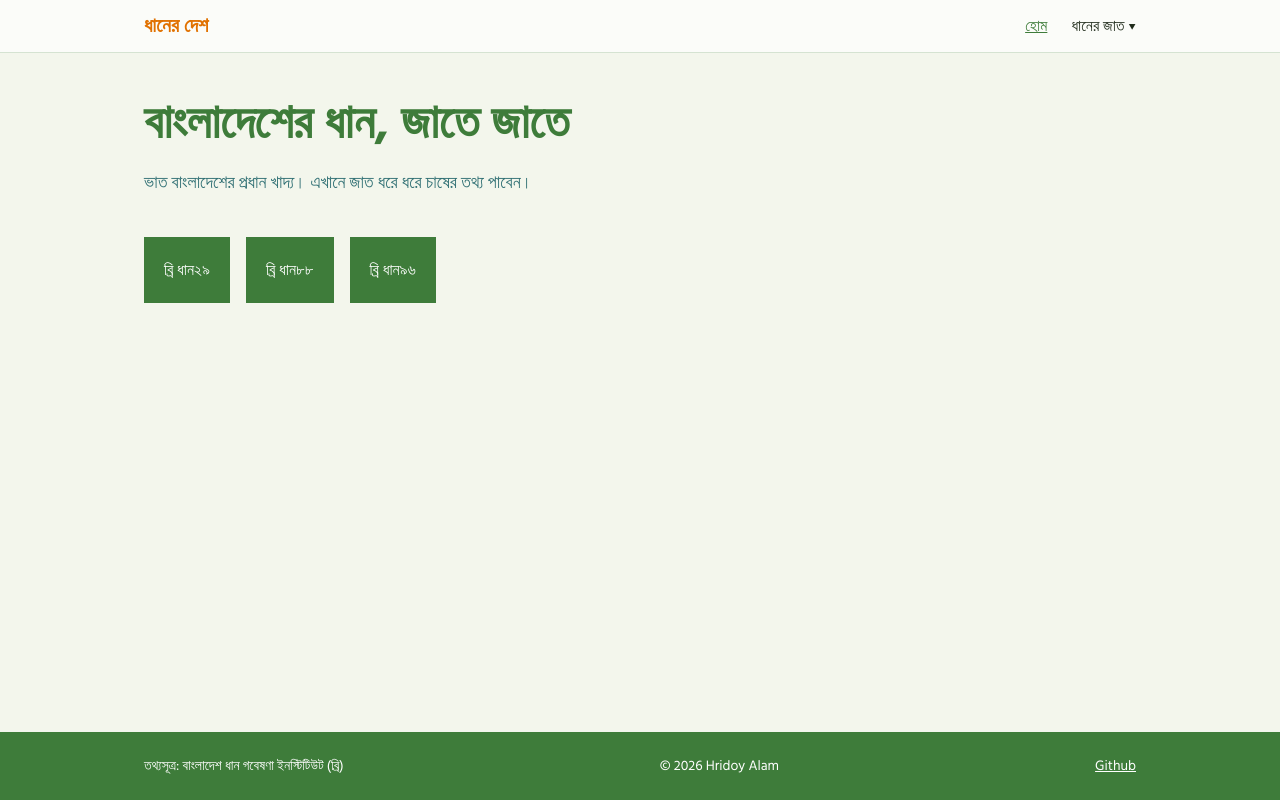
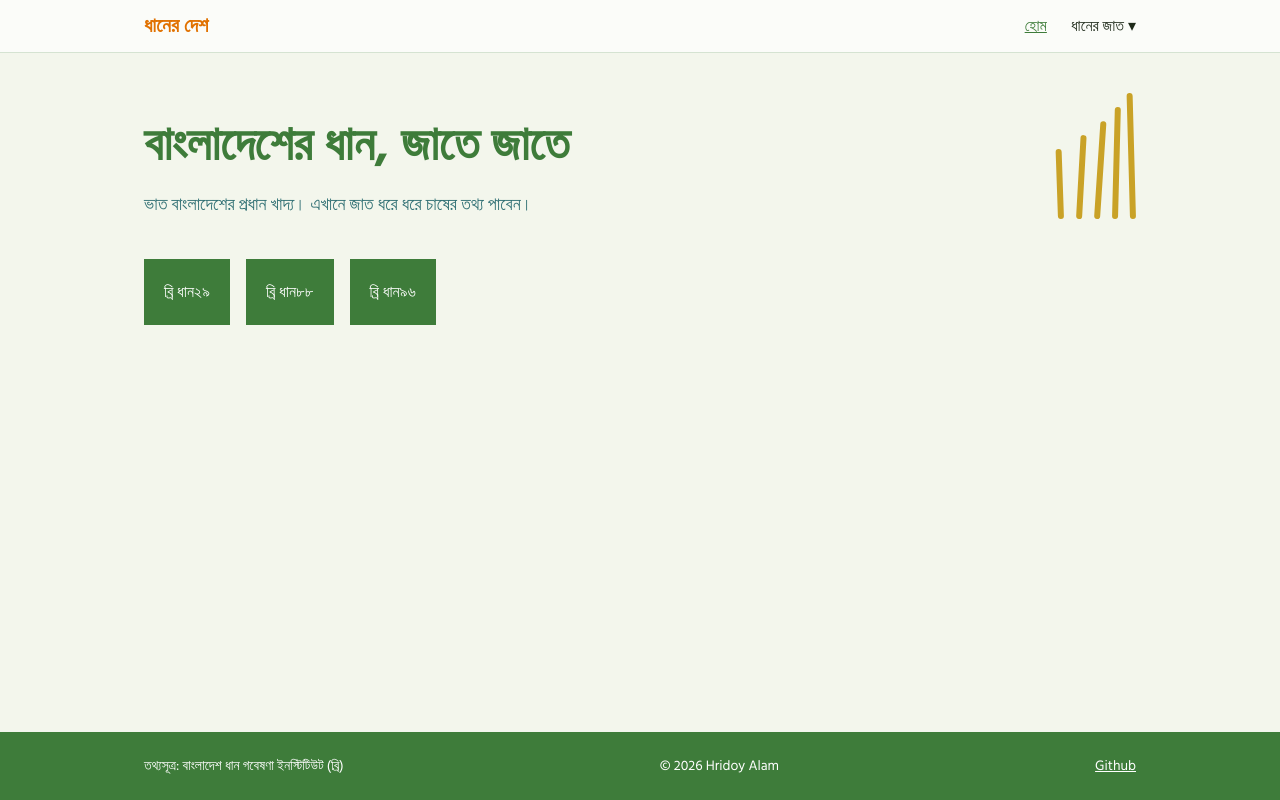
Before and after one commit to HridoyAlam/rice_app, a React (Vite) app: page / in a window 1280 px wide. Built offline with nearby package versions, Linux system fonts and the light colour scheme.

Commit message:
framer motion added

```diff
--- a/package.json
+++ b/package.json
@@ -11,6 +11,7 @@
   },
   "dependencies": {
     "@tailwindcss/vite": "^4.3.3",
+    "framer-motion": "^14.1.0",
     "react": "^19.2.8",
     "react-dom": "^19.2.8",
     "react-router-dom": "^7.18.4",
--- a/src/components/Hero.jsx
+++ b/src/components/Hero.jsx
@@ -1,7 +1,10 @@
+import { section } from "framer-motion/client";
 import React from "react";
+import Stalks from "./Stalks";
 
 const Hero = () => {
   return (
+    <section className="flex flex-col items-start justify-between gap-8 sm:flex-row sm:items-end">
       <div className="max-w-xl">
         {/* <h1 className="p-8 text-4xl font-bold text-amber-600">ধানের দেশ</h1> */}
 
@@ -12,6 +15,8 @@ const Hero = () => {
           ভাত বাংলাদেশের প্রধান খাদ্য। এখানে জাত ধরে ধরে চাষের তথ্য পাবেন।
         </p>
       </div>
+      <Stalks />
+    </section>
   );
 };
 
--- a/src/components/Navbar.jsx
+++ b/src/components/Navbar.jsx
@@ -1,6 +1,7 @@
 import React, { useState, useRef, useEffect } from "react";
 import { Link, NavLink } from "react-router-dom";
 import { varieties } from "../data/varieties";
+import { AnimatePresence, motion } from "framer-motion";
 
 const Navbar = () => {
   const [open, setOpen] = useState(false);
@@ -35,13 +36,26 @@ const Navbar = () => {
             <button
               onClick={() => setOpen(!open)}
               aria-expanded={open}
-              className="hover:text-field"
+              className="flex items-center gap-1 hover:text-field"
             >
-              ধানের জাত {open ? "▴" : "▾"}
+              ধানের জাত
+              <motion.span
+                animate={{ rotate: open ? 180 : 0 }}
+                aria-hidden="true"
+              >
+                ▾
+              </motion.span>
             </button>
 
+            <AnimatePresence>
               {open && (
-              <ul className="absolute right-0 mt-2 w-40 rounded-md border border-field/20 bg-white py-1 shadow-lg">
+                <motion.ul
+                  initial={{ opacity: 0, y: -6 }}
+                  animate={{ opacity: 1, y: 0 }}
+                  exit={{ opacity: 0, y: -6 }}
+                  transition={{ duration: 0.15 }}
+                  className="absolute right-0 mt-2 w-40 rounded-md border border-field/20 bg-white py-1 shadow-lg"
+                >
                   {varieties.map((v) => (
                     <li key={v.id}>
                       <Link
@@ -53,8 +67,9 @@ const Navbar = () => {
                       </Link>
                     </li>
                   ))}
-              </ul>
+                </motion.ul>
               )}
+            </AnimatePresence>
           </li>
         </ul>
       </nav>
--- /dev/null
+++ b/src/components/Stalks.jsx
@@ -0,0 +1,26 @@
+import { motion } from "framer-motion";
+import React from "react";
+
+const Stalks = () => {
+  return (
+    <div>
+      <div className="flex items-end gap-3" aria-hidden="true">
+        {[0, 1, 2, 3, 4].map((i) => (
+          <motion.div
+            key={i}
+            style={{ originY: 1, height: 70 + i * 14 }}
+            animate={{ rotate: [-4, 4, -4] }}
+            transition={{
+              duration: 3 + i * 0.4,
+              repeat: Infinity,
+              ease: "easeInOut",
+            }}
+            className="w-1.5 rounded-full bg-straw"
+          />
+        ))}
+      </div>
+    </div>
+  );
+};
+
+export default Stalks;
--- a/src/main.jsx
+++ b/src/main.jsx
@@ -1,13 +1,16 @@
 import { StrictMode } from "react";
 import { createRoot } from "react-dom/client";
 import { BrowserRouter } from "react-router-dom";
+import { MotionConfig } from "framer-motion";
 import "./index.css";
 import App from "./App.jsx";
 
 createRoot(document.getElementById("root")).render(
   <StrictMode>
     <BrowserRouter>
-      <App />
+      <MotionConfig reducedMotion="user">
+        <App />
+      </MotionConfig>
     </BrowserRouter>
   </StrictMode>,
 );
--- a/src/pages/Variety.jsx
+++ b/src/pages/Variety.jsx
@@ -1,10 +1,13 @@
 import { useParams, Link } from "react-router-dom";
 import { varieties } from "../data/varieties";
 import React from "react";
+import { motion } from "framer-motion";
 
 const Variety = () => {
   const { id } = useParams();
   const variety = varieties.find((v) => v.id === id);
+  const list = { show: { transition: { staggerChildren: 0.1 } } };
+  const item = { hidden: { opacity: 0, y: 12 }, show: { opacity: 1, y: 0 } };
 
   if (!variety) {
     return (
@@ -17,13 +20,17 @@ const Variety = () => {
     );
   }
   return (
-    <div>
-      <h1 className="text-4xl font-bold ">{variety.name}</h1>
-      <p className="mt-2 text-lg">{variety.summary}</p>
+    <motion.div key={id} variants={list} initial="hidden" animate="show">
+      <motion.h1 className="text-4xl font-bold ">{variety.name}</motion.h1>
+      <motion.p className="mt-2 text-lg">{variety.summary}</motion.p>
 
       <div className="mt-8 grid gap-5 sm:grid-cols-2">
         {variety.sections.map((section) => (
-          <section key={section.title} className="rounded-lg bg-white p-5">
+          <motion.section
+            key={section.title}
+            variants={item}
+            className="rounded-lg bg-white p-5"
+          >
             <h2 className="text-xl font-semibold text-field">
               {section.title}
             </h2>
@@ -32,10 +39,10 @@ const Variety = () => {
                 <li key={item}>{item}</li>
               ))}
             </ul>
-          </section>
+          </motion.section>
         ))}
       </div>
-    </div>
+    </motion.div>
   );
 };
 
```
Also changed, not shown: 1 other file (tests, documents, lock files or other folders). Lines whose indentation alone changed are shown as unchanged.
